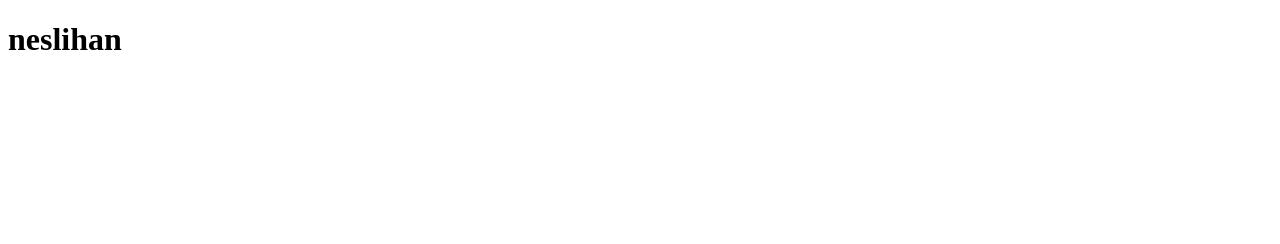
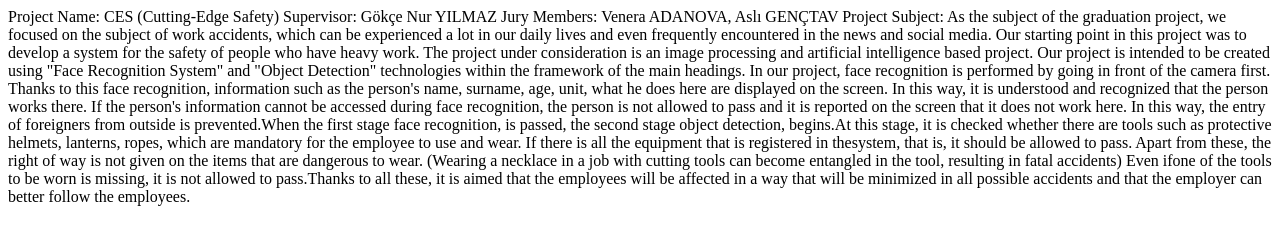
Before and after one commit to neslihancav/neslihancav.github.io, a plain HTML site: page index.html in a window 1280 px wide. Drawn offline with Linux system fonts and the light colour scheme.

Commit message:
Updated index.html

```diff
--- a/index.html
+++ b/index.html
@@ -1,4 +1,3 @@
-
 <!DOCTYPE html>
 <html lang="en">
     <head>
@@ -8,7 +7,27 @@
         <title>Login & Registration Form</title>
     </head>
     <body>
-            <h1> neslihan </h1>
+        Project Name: CES (Cutting-Edge Safety)
+        Supervisor: Gökçe Nur YILMAZ
+        Jury Members: Venera ADANOVA, Aslı GENÇTAV
+        Project Subject: As the subject of the graduation project, we focused on the subject of work accidents,
+        which can be experienced a lot in our daily lives and even frequently encountered in the news and social media.
+        Our starting point in this project was to develop a system for the safety of people who have heavy work.
+        The project under consideration is an image processing and artificial intelligence based project.
+        Our project is intended to be created using "Face Recognition System" and "Object Detection" technologies within the framework of the main headings.
+        In our project, face recognition is performed by going in front of the camera first.
+        Thanks to this face recognition, information such as the person's name, surname, age, unit, what he does here are displayed on the screen.
+        In this way, it is understood and recognized that the person works there.
+        If the person's information cannot be accessed during face recognition,
+        the person is not allowed to pass and it is reported on the screen that it does not work here.
+        In this way, the entry of foreigners from outside is prevented.When the first stage face recognition, is passed,
+        the second stage object detection, begins.At this stage, it is checked whether there are tools such as protective helmets, lanterns, ropes,
+        which are mandatory for the employee to use and wear. If there is all the equipment that is registered in thesystem, that is, it should be allowed to pass.
+        Apart from these, the right of way is not given on the items that are dangerous to wear.
+        (Wearing a necklace in a job with cutting tools can become entangled in the tool, resulting in fatal accidents)
+        Even ifone of the tools to be worn is missing, it is not allowed to pass.Thanks to all these,
+        it is aimed that the employees will be affected in a way that will be minimized in all possible accidents and that the employer can better follow the employees.
+
     </body>
 
 </html>
```
